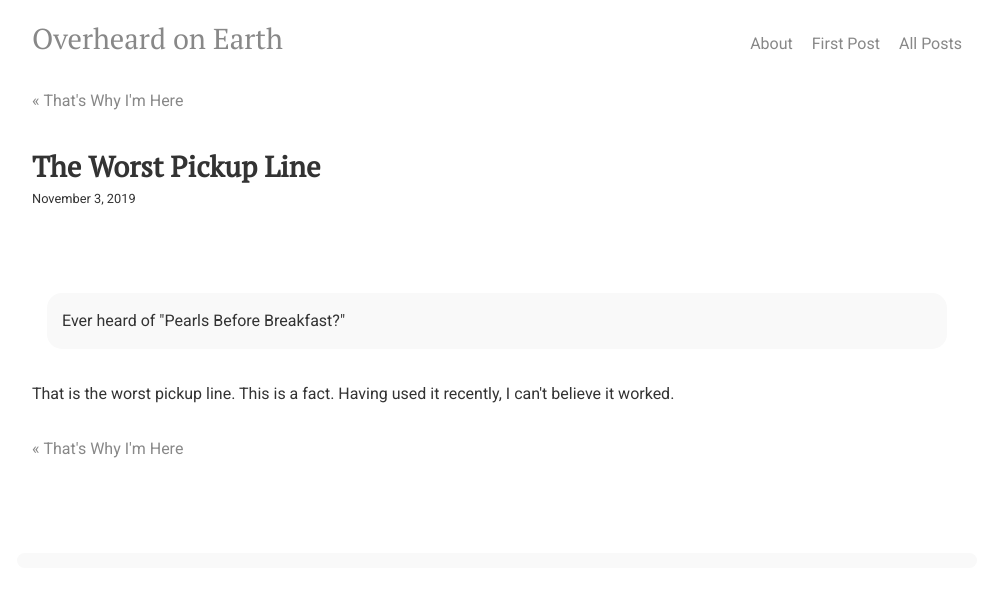
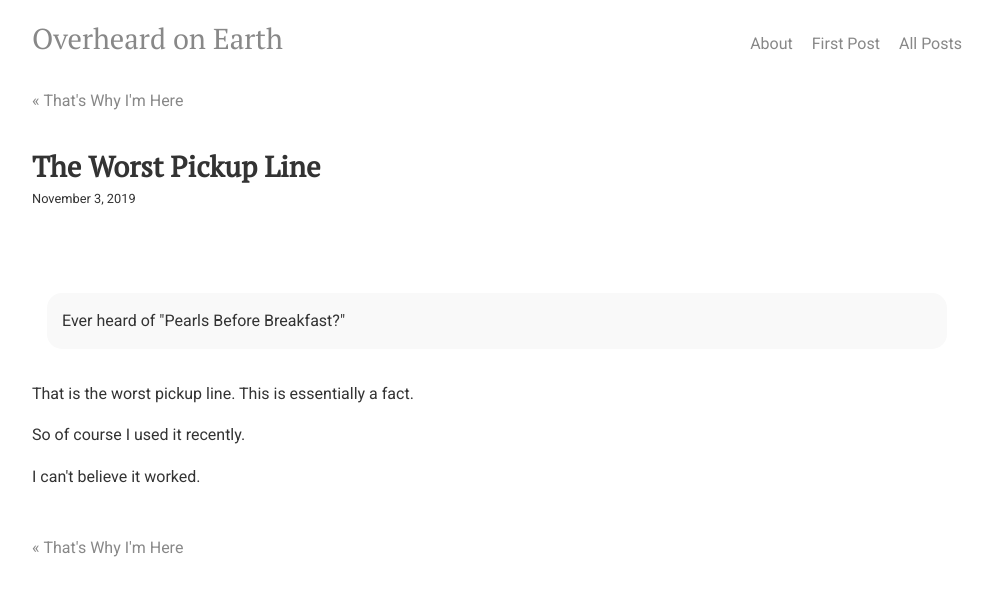
Before and after one commit to overheardonearth/overheardonearth.github.io, a Jekyll site: the page built from _posts/2019-11-03-the-worst-pickup-line.html, in a window 1280 px wide. Shown: the top 596 px of the page, without its empty margins (143-1135 px from the left). Built offline with Jekyll 4.4.1, drawn with Linux system fonts in a browser that asks for light colours; comment, search, counter and statistics services are not loaded.

Commit message:
Update 2019-11-03-the-worst-pickup-line.html

```diff
--- a/_posts/2019-11-03-the-worst-pickup-line.html
+++ b/_posts/2019-11-03-the-worst-pickup-line.html
@@ -6,4 +6,8 @@ date: 2019-11-03
 ---
 <div class="media">Ever heard of "Pearls Before Breakfast?"</div>
 
-That is the worst pickup line. This is a fact. Having used it recently, I can't believe it worked.
+That is the worst pickup line. This is essentially a fact.
+
+<p>So of course I used it recently.
+
+<p>I can't believe it worked.
```
